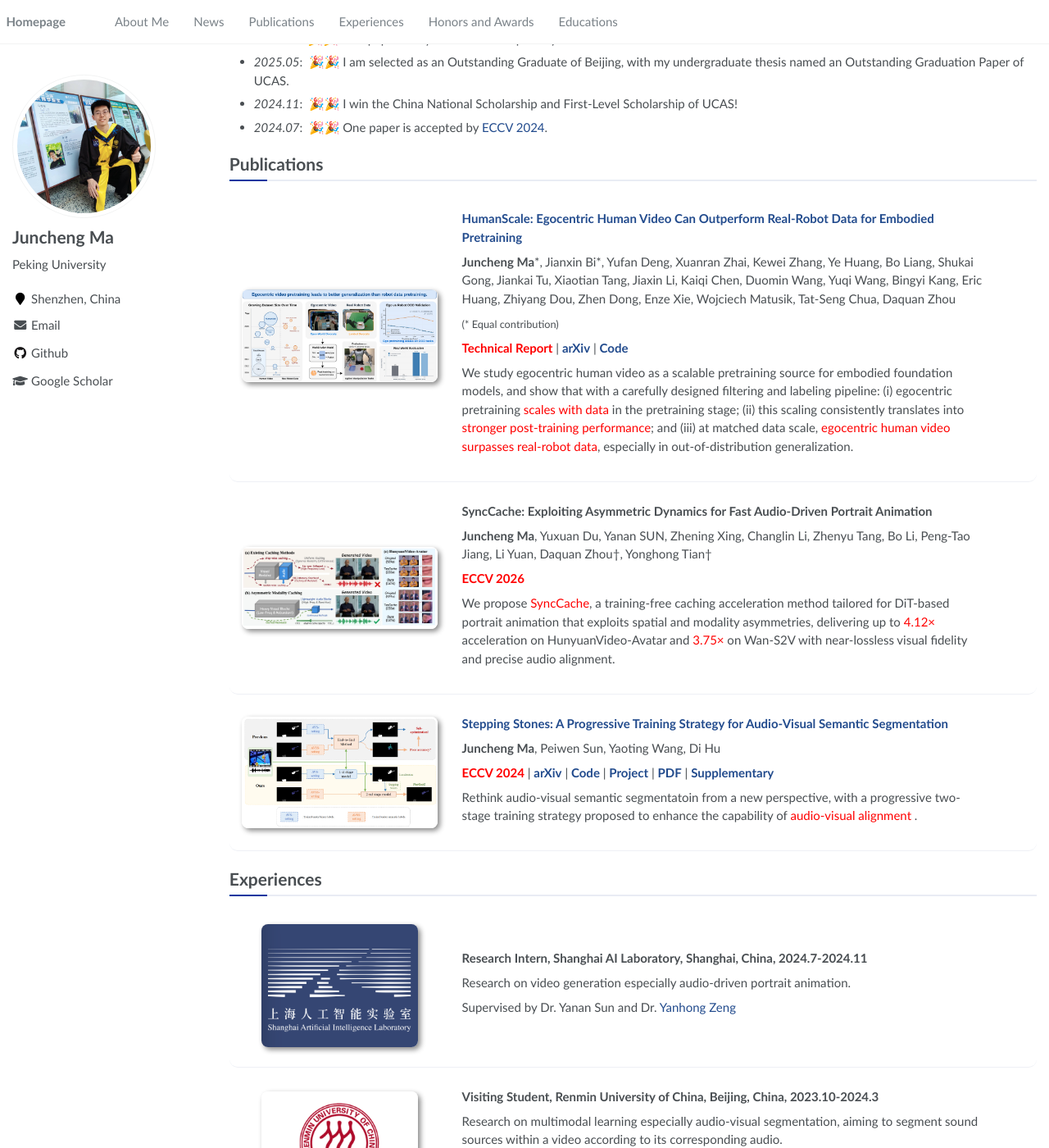
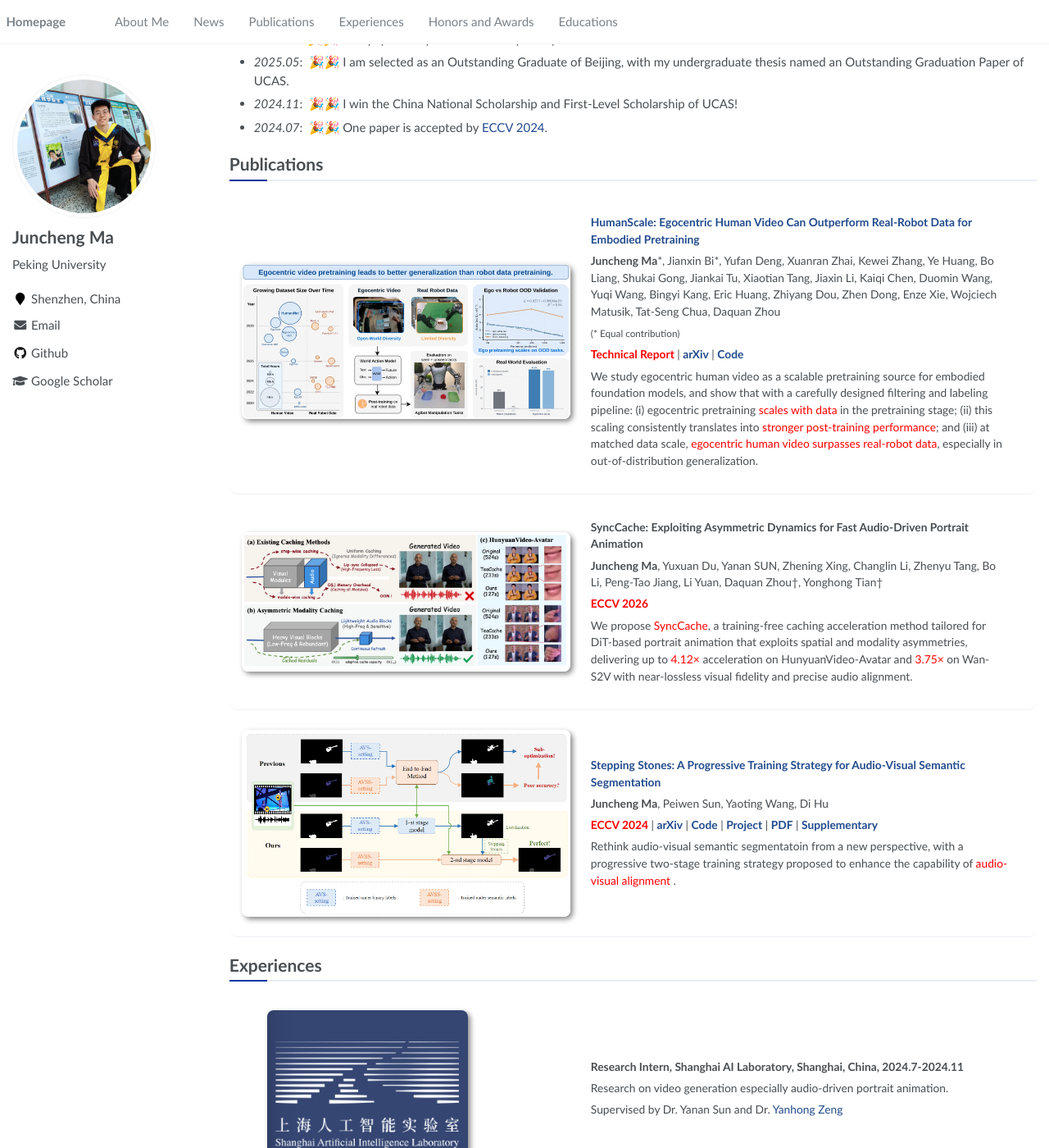
Before and after one commit to ucasmjc/ucasmjc.github.io, a Jekyll site: the page built from _pages/about.md, in a window 1280 px wide and 1400 px high, scrolled down 225 px. Shown: the whole window at 82% size. Built offline with Jekyll 4.4.1, drawn with Linux system fonts in a browser that asks for light colours.

Commit message:
Enlarge teaser images and compact card text for better balance
- Widen image column to 42% (was 25%) so wide teasers render taller
- Image fills column up to 460px
- Compact text column: smaller font + tighter line/paragraph spacing -> fewer visual lines

Co-Authored-By: Claude Opus 4.8 (1M context) <noreply@anthropic.com>

```diff
--- a/assets/css/main.scss
+++ b/assets/css/main.scss
@@ -135,6 +135,31 @@ $accent: #00369f;
         transform: translateY(-3px);
         box-shadow: 5px 8px 16px rgba(0, 0, 0, .26);
     }
+
+    // Compact text column: smaller, tighter type -> fewer visual lines
+    .paper-box-text {
+        font-size: .92em;
+        line-height: 1.5;
+
+        p { margin: .4em 0; }
+        // de-emphasize the long author list so it reads as one tight block
+        p:nth-of-type(1) { margin-bottom: .25em; }   // title
+    }
+}
+
+// Desktop: a larger teaser and a balanced text column
+@include breakpoint($medium) {
+    .paper-box {
+        .paper-box-image {
+            min-width: 260px;
+            max-width: 42%;
+            img { width: 100%; max-width: 460px; }
+        }
+        .paper-box-text {
+            max-width: 56%;
+            padding-left: 1.8em;
+        }
+    }
 }
 
 // --- Section headings: subtle rule + colored accent ---
```
